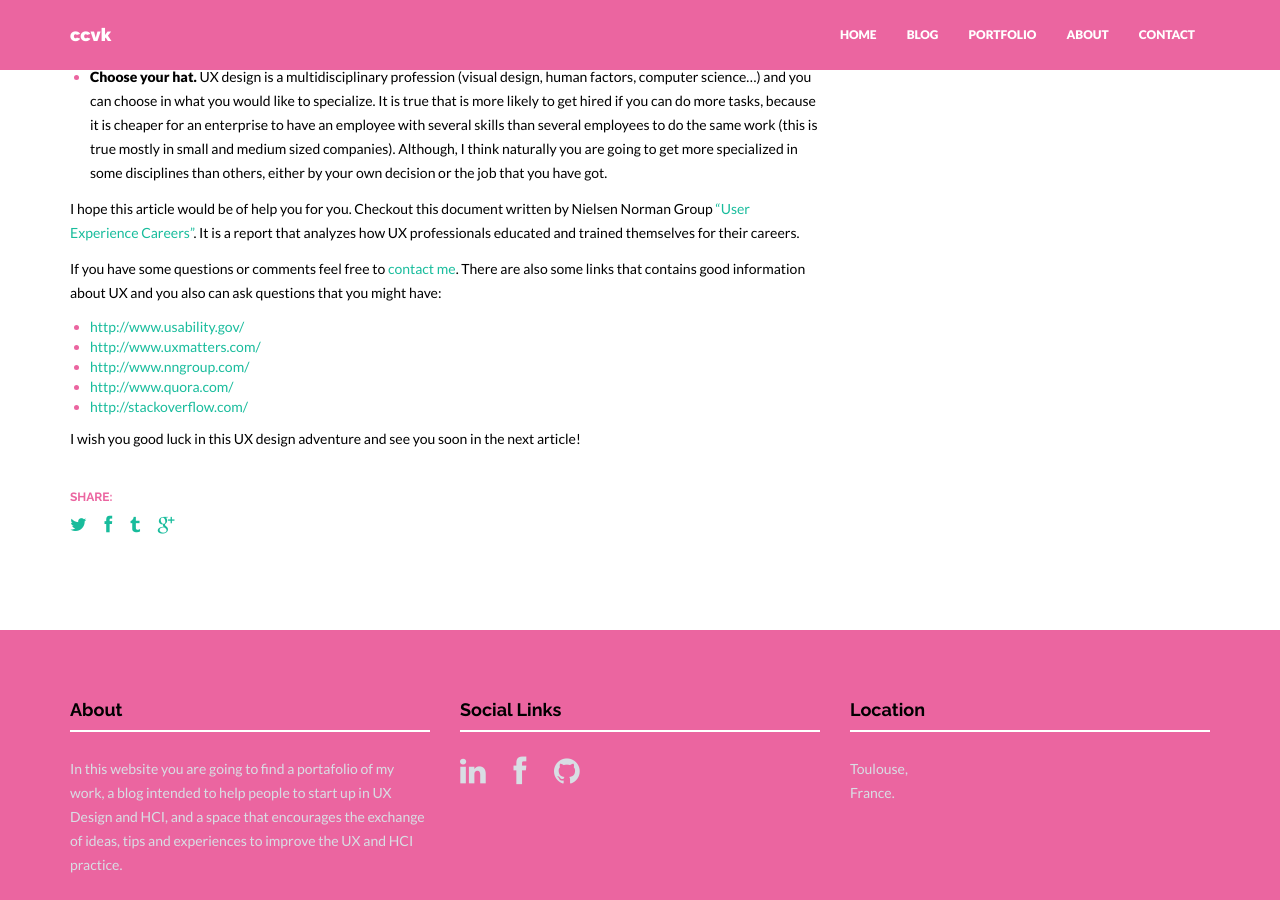
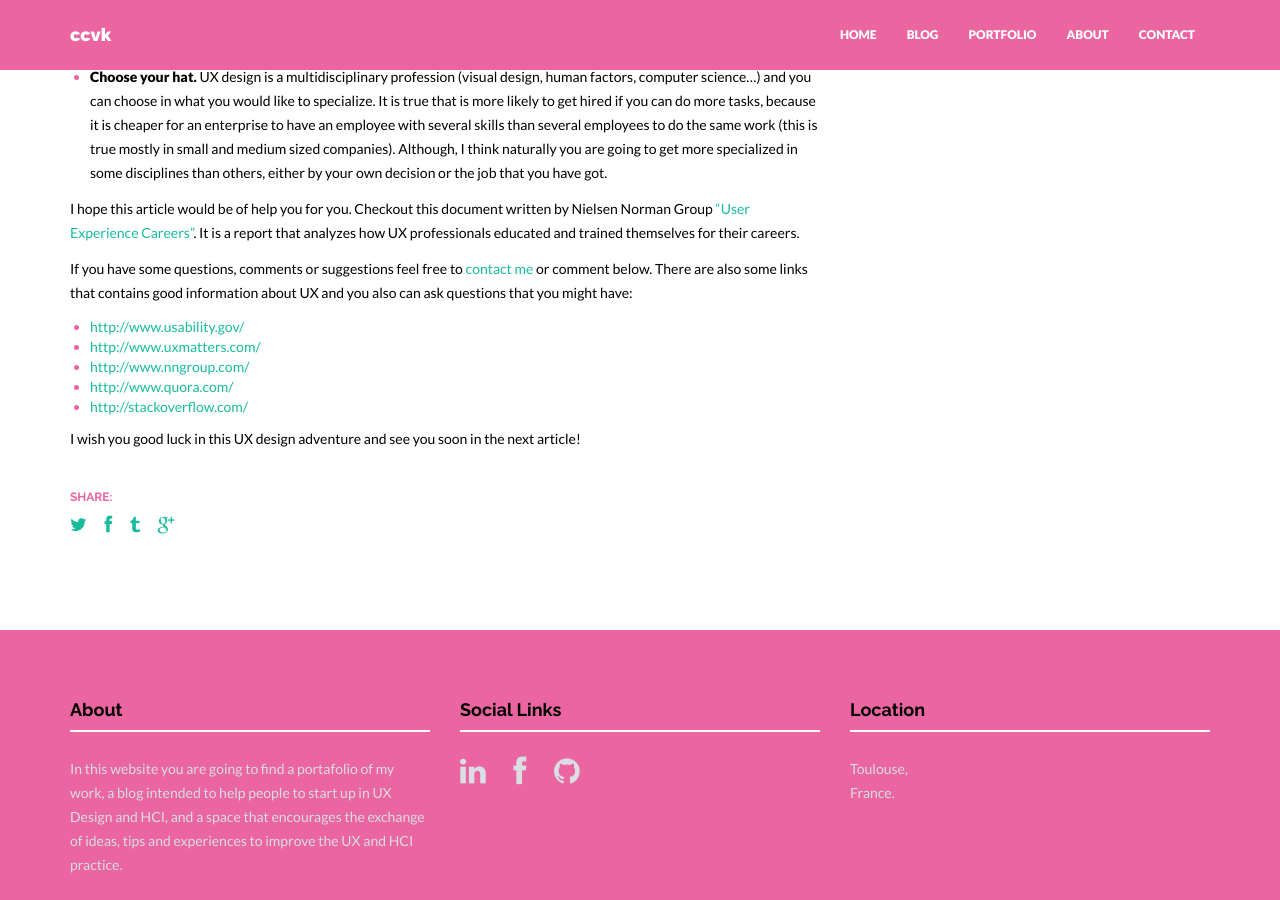
Before and after one commit to claucvk/claucvk.github.io, a Jekyll site: the page built from _posts/blog/2015-08-20-firts-steps-become-a-uxd.markdown, in a window 1280 px wide and 900 px high, scrolled down 2102 px. Built offline with Jekyll 4.4.1, drawn with Linux system fonts in a browser that asks for light colours; nearby versions of some CDN libraries; comment, search, counter and statistics services are not loaded.

Commit message:
invitación de comentarios en el blog

```diff
--- a/_posts/blog/2015-08-20-firts-steps-become-a-uxd.markdown
+++ b/_posts/blog/2015-08-20-firts-steps-become-a-uxd.markdown
@@ -33,7 +33,7 @@ It is not a recipe or the only way to make it. Feel free to do what works and fi
 
 I hope this article would be of help you for you. Checkout this document written by Nielsen Norman Group <a href="http://www.nngroup.com/reports/user-experience-careers/">"User Experience Careers"</a>. It is a report that analyzes how UX professionals educated and trained themselves for their careers.
 
-If you have some questions or comments feel free to [contact me](http://ccvk.me/contact). There are also some links that contains good information about UX and you also can ask questions that you might have:
+If you have some questions, comments or suggestions feel free to [contact me](http://ccvk.me/contact) or comment below. There are also some links that contains good information about UX and you also can ask questions that you might have:
 
 * [http://www.usability.gov/](http://www.usability.gov/)
 * [http://www.uxmatters.com/](http://www.uxmatters.com/)
```
